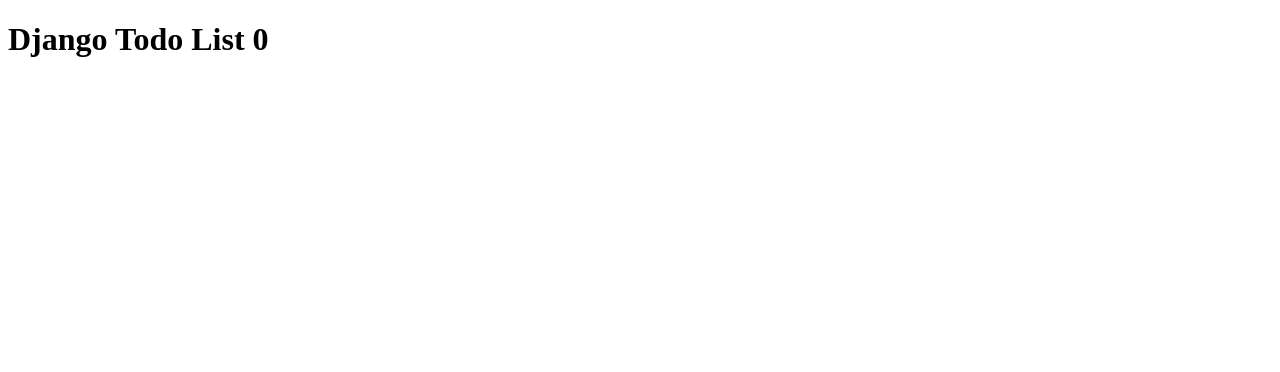
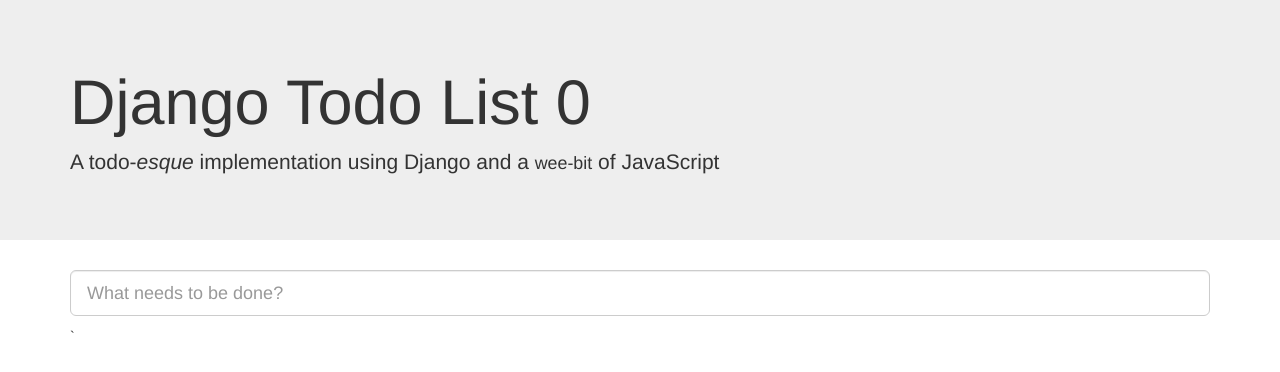
Before and after one commit to MarkTechson/django-todo, a Django app: page / in a window 1280 px wide. Shown: the top 372 px of the page. Run offline with Django 3.2, Linux system fonts and the light colour scheme; data that the repository does not hold is empty; some libraries are stand-ins or nearby versions.

Commit message:
Adds the following features * Adds forms * updates the views * adds some static files support * Saves TODOS via POST/Page Refresh

```diff
--- a/django_todo/urls.py
+++ b/django_todo/urls.py
@@ -15,8 +15,9 @@
 """
 from django.conf.urls import url
 from django.contrib import admin
-from main.views import list_todos
+from main.views import todos
+
 urlpatterns = [
     url(r'^admin/', admin.site.urls),
-    url(r'^$', list_todos, name='todos')
+    url(r'^$', todos, name='todos')
 ]
--- /dev/null
+++ b/main/forms.py
@@ -0,0 +1,21 @@
+from django import forms
+from .models import Todo
+
+class TodoForm(forms.ModelForm):
+	def __init__(self, *args, **kwargs):
+		super(TodoForm, self).__init__(*args, **kwargs)
+
+		# add some classes to the form element
+		self.fields['title'].widget.attrs = {
+			'class': 'form-control input-lg',
+			'placeholder': 'What needs to be done?'
+		}
+
+		self.fields['title'].widget.attrs['class'] = 'form-control input-lg'
+
+	class Meta:
+		model = Todo
+		fields = ('title',)
+		labels = {
+			'title': ''
+		}
--- a/main/templates/list.html
+++ b/main/templates/list.html
@@ -1,11 +1,35 @@
+{% load staticfiles %}
 <!DOCTYPE html>
+<html>
 	<head>
 		<title>Django Todo</title>
+		<link rel="stylesheet" href="https://maxcdn.bootstrapcdn.com/bootstrap/3.3.7/css/bootstrap.min.css" integrity="sha384-BVYiiSIFeK1dGmJRAkycuHAHRg32OmUcww7on3RYdg4Va+PmSTsz/K68vbdEjh4u" crossorigin="anonymous">
+		<meta name="viewport" content="width=device-width, initial-scale=1">
+		<script src="http://code.jquery.com/jquery-3.1.0.slim.min.js" integrity="sha256-cRpWjoSOw5KcyIOaZNo4i6fZ9tKPhYYb6i5T9RSVJG8=" crossorigin="anonymous"></script>
 	</head>
 	<body>
-	<h1>Django Todo List {{ num_todos }}</h1>
-	{% for todo in todos %}
-		<p>Completed: {{ todo.status }} - {{ todo.title }}</p>
-	{% endfor %}
+	<header class="jumbotron">
+		<div class="container">
+			<h1>Django Todo List {{ num_todos }}</h1>
+			<p>A todo-<i>esque</i> implementation using Django and a <small>wee-bit</small> of JavaScript
+		</div>
+	</header>
+	<main class="container">
+		<section class="new-todo-section">
+			<form method="POST" class="add-todo-form">
+				{% csrf_token %}
+				{{ form.as_p }}`
+			</form>
+		</section>
+		<section class="todo-list-section">
+			<ul class="list-group">
+			{% for todo in todos %}
+				<li class="list-group-item todo">{{ todo.title }}</li>
+			{% endfor %}
+			</ul>
+		</section>
+	</main>
+	<footer>
+	</footer>
 	</body>
 </html>
--- a/main/views.py
+++ b/main/views.py
@@ -1,13 +1,26 @@
 from django.shortcuts import render
 from .models import Todo
+from .forms import TodoForm
 
 # Create your views here.
-def list_todos(request):
+def todos(request):
+	if request.method == 'POST':
+		form = TodoForm(request.POST)
+
+		if form.is_valid():
+			todo = form.save(commit=False);
+			todo.completed = False;
+			todo.save();
+
+	# Get the create the context object
+	# to be sent to the UI
 	""" List of the todos created """
 	todos = Todo.objects.all()
+
 	context = {
 		'todos': todos,
-		'num_todos': todos.count
+		'num_todos': todos.count,
+		'form': TodoForm()
 	}
 
 	return render(request, 'list.html', context)
```
Also changed, not shown: main/static/style.css (added).
